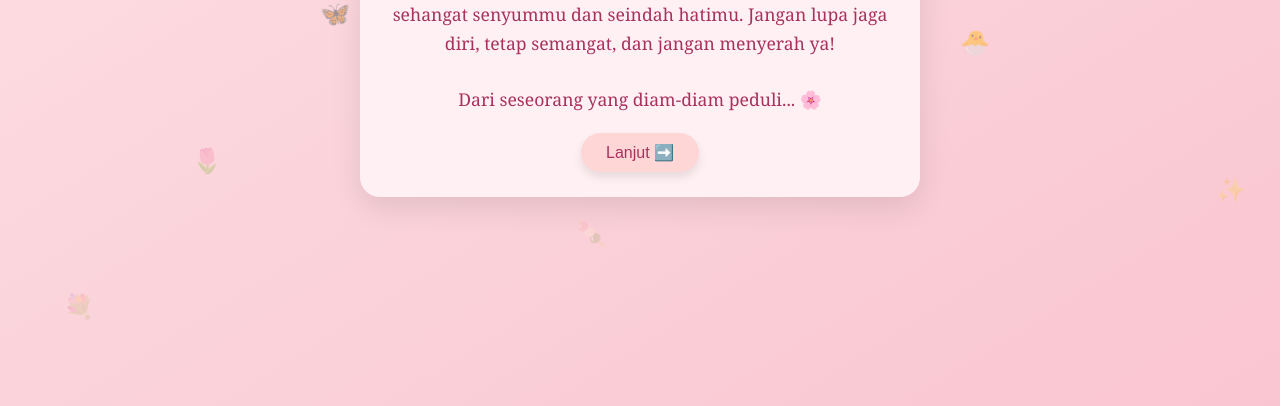
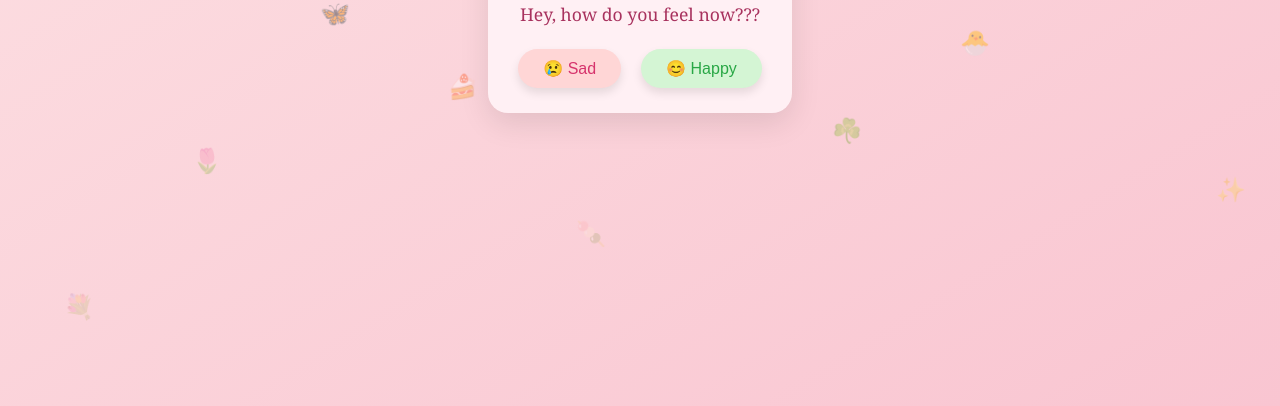
Before and after one commit to morre4eii/secreettt, a plain HTML site: page docs/surat.html in a window 1280 px wide. Shown: the part 394-800 px from the top of the page. Drawn offline with Linux system fonts and the light colour scheme.

Commit message:
Update surat.html

```diff
--- a/docs/surat.html
+++ b/docs/surat.html
@@ -16,10 +16,6 @@
       font-family: 'Georgia', serif;
       color: #a8325e;
       transition: opacity 0.8s ease;
-    }
-
-    body.fade-out {
-      opacity: 0;
     }
 
     .container {
@@ -44,13 +40,17 @@
       line-height: 1.6;
     }
 
+    .btn-group {
+      display: flex;
+      justify-content: center;
+      gap: 20px;
+    }
+
     .btn {
       padding: 10px 25px;
       font-size: 1em;
       border: none;
       border-radius: 20px;
-      background-color: #ffd6d6;
-      color: #a8325e;
       cursor: pointer;
       transition: transform 0.3s ease;
       box-shadow: 0 5px 10px rgba(0,0,0,0.1);
@@ -58,6 +58,16 @@
 
     .btn:hover {
       transform: scale(1.05);
+    }
+
+    .btn-sad {
+      background-color: #ffd6d6;
+      color: #d6336c;
+    }
+
+    .btn-happy {
+      background-color: #d4f5d4;
+      color: #28a745;
     }
 
     .emoji {
@@ -77,15 +87,12 @@
 <body>
 
   <div class="container">
-    <h1>Untuk Kamu 💌</h1>
-    <p>
-      Hai kamu yang manis,<br><br>
-      Terima kasih sudah membuka surat ini.
-      Semoga harimu sehangat senyummu dan seindah hatimu.
-      Jangan lupa jaga diri, tetap semangat, dan jangan menyerah ya!<br><br>
-      Dari seseorang yang diam-diam peduli... 🌸
-    </p>
-    <button class="btn" onclick="nextPage()">Lanjut ➡️</button>
+    <h1>For You 💌</h1>
+    <p>Hey, how do you feel now???</p>
+    <div class="btn-group">
+      <button class="btn btn-sad" onclick="goTo('sad.html')">😢 Sad</button>
+      <button class="btn btn-happy" onclick="goTo('happy.html')">😊 Happy</button>
+    </div>
   </div>
 
   <!-- Emoji Jatuh -->
@@ -101,10 +108,10 @@
   <div class="emoji" style="left: 95%; animation-delay: 0.8s;">✨</div>
 
   <script>
-    function nextPage() {
-      document.body.classList.add("fade-out");
+    function goTo(url) {
+      document.body.style.opacity = 0;
       setTimeout(() => {
-        window.location.href = "halaman-ketiga.html"; // bisa kamu ubah ke happy/sad
+        window.location.href = url;
       }, 800);
     }
   </script>
```
